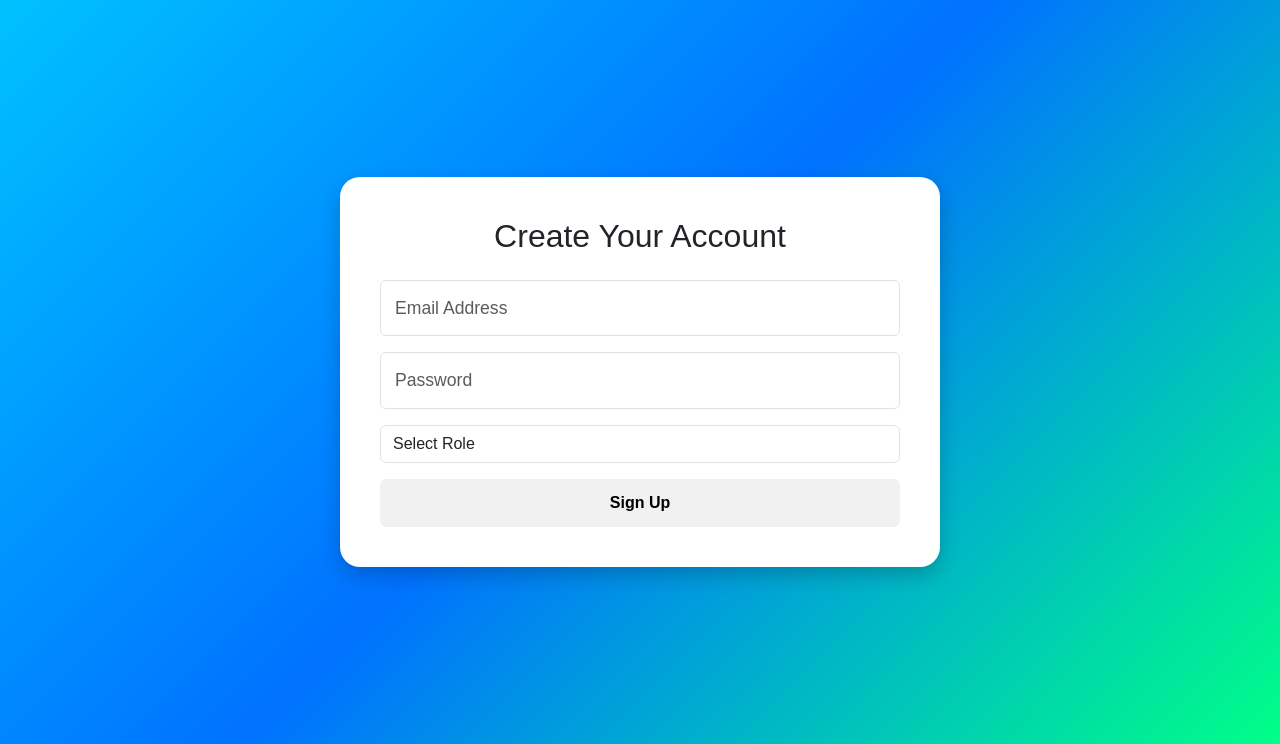
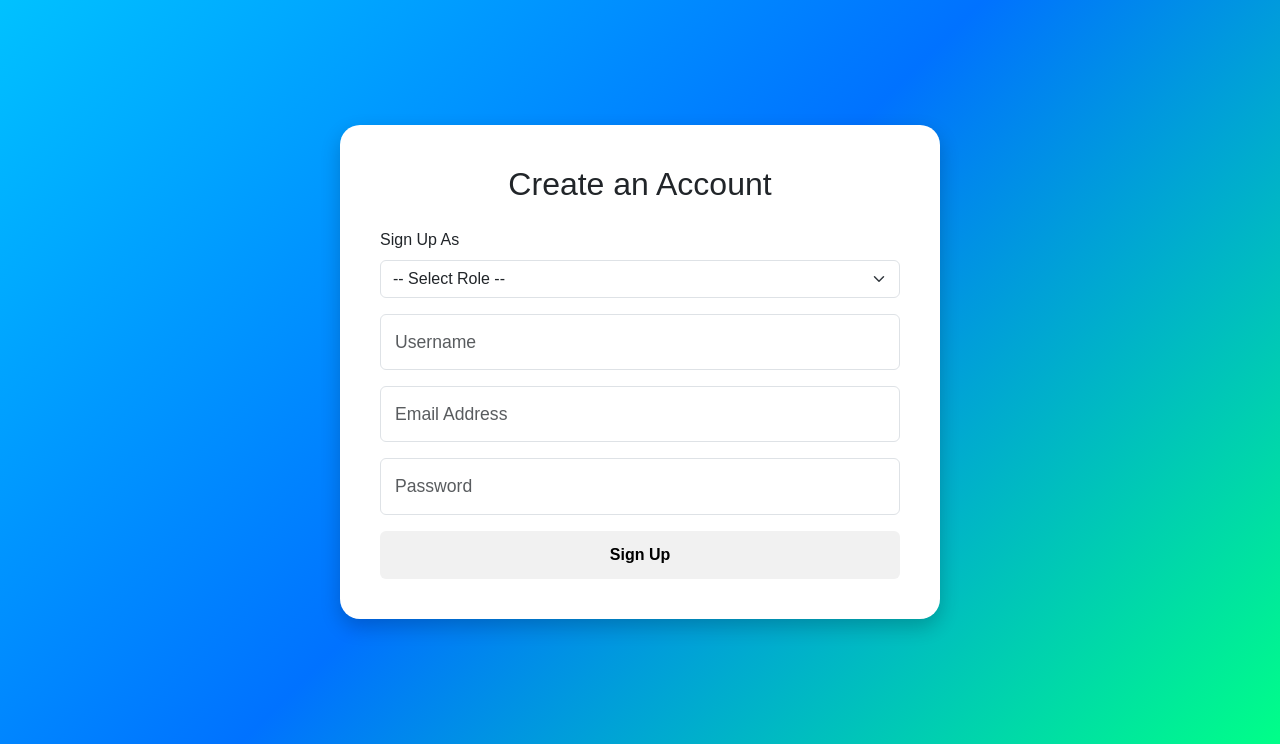
Before and after one commit to ItzBerkPower/Flask-Community-Connect, a Flask app: page /register in a window 1280 px wide. Shown: the part 56-800 px from the top of the page. Run offline with Flask 3, Linux system fonts and the light colour scheme.

Commit message:
Updated sign up page to change based on if volunteer or organisation

```diff
--- a/app.py
+++ b/app.py
@@ -135,37 +135,42 @@ def index():
 
 
 # Route to register the user
-@app.route("/register", methods = ["GET", "POST"])
+@app.route('/register', methods=['GET', 'POST'])
 def register():
-    if request.method == "POST":
-        email = request.form["email"]
-        password = generate_password_hash(request.form["password"])
-        role = request.form["role"]
+    if request.method == 'POST':
+        username = request.form['username']
+        email = request.form['email']
+        password = generate_password_hash(request.form['password'])
+        role = request.form['role']
 
-        # Initialise the cursor
         conn = get_db()
         cursor = conn.cursor()
 
-        try:
-            # Try inserting the user into database
-            cursor.execute('INSERT INTO user (email, password_hash, role) VALUES (?, ?, ?)',
-                        (email, password, role))
+        # Insert into user table
+        cursor.execute("INSERT INTO user (email, password_hash, role) VALUES (?, ?, ?)",
+                       (email, password, role))
+        user_id = cursor.lastrowid
 
-            conn.commit()
-            flash('Registration successful! You can now log in.', 'success') # Successful login -> Print login message
-            return redirect(url_for('index')) # Send user back to home page
+        if role == "volunteer":
+            first_name = request.form['first_name']
+            last_name = request.form['last_name']
+            cursor.execute("INSERT INTO volunteer (user_id, first_name, last_name) VALUES (?, ?, ?)",
+                           (user_id, first_name, last_name))
 
+        elif role == "organisation":
+            org_name = request.form['organisation_name']
+            org_desc = request.form['organisation_description']
+            org_addr = request.form['organisation_address']
+            cursor.execute("INSERT INTO organisation (user_id, name, description, address) VALUES (?, ?, ?, ?)",
+                           (user_id, org_name, org_desc, org_addr))
 
-        # If error, caused by email already being registered (Unique constraint), send warning message instead of crashing program
-        except sqlite3.IntegrityError:
-            flash("An account with that username or email already exists.", 'danger')
-            conn.rollback()
+        conn.commit()
+        conn.close()
+        flash('Registration successful! Please log in.', 'success')
+        return redirect(url_for('login'))
 
-        # Close the cursor object
-        finally:
-            conn.close()
+    return render_template('register.html')
 
-    return render_template('register.html') # Render the template
 
 
 
--- a/templates/register.html
+++ b/templates/register.html
@@ -4,23 +4,63 @@
 {% block content %}
 <div class="bubble-container">
     <div class="bubble">
-        <h2 class="text-center mb-4">Create Your Account</h2>
+        <h2 class="text-center mb-4">Create an Account</h2>
+
         <form method="POST">
+            <!-- Role selection -->
+            <div class="mb-3">
+                <label for="role" class="form-label">Sign Up As</label>
+                <select class="form-select" id="role" name="role" required onchange="toggleFields()">
+                    <option value="">-- Select Role --</option>
+                    <option value="volunteer">Volunteer</option>
+                    <option value="organisation">Organisation</option>
+                </select>
+            </div>
+
+            <!-- Shared fields -->
+            <div class="mb-3">
+                <input type="text" class="form-control" name="username" placeholder="Username" required>
+            </div>
             <div class="mb-3">
                 <input type="email" class="form-control" name="email" placeholder="Email Address" required>
             </div>
             <div class="mb-3">
                 <input type="password" class="form-control" name="password" placeholder="Password" required>
             </div>
-            <div class="mb-3">
-                <select name="role" class="form-control" required>
-                    <option value="" disabled selected>Select Role</option>
-                    <option value="volunteer">Volunteer</option>
-                    <option value="organisation">Organisation</option>
-                </select>
+
+            <!-- Volunteer fields -->
+            <div id="volunteer-fields" style="display:none;">
+                <div class="mb-3">
+                    <input type="text" class="form-control" name="first_name" placeholder="First Name">
+                </div>
+                <div class="mb-3">
+                    <input type="text" class="form-control" name="last_name" placeholder="Last Name">
+                </div>
             </div>
+
+            <!-- Organisation fields -->
+            <div id="organisation-fields" style="display:none;">
+                <div class="mb-3">
+                    <input type="text" class="form-control" name="organisation_name" placeholder="Organisation Name">
+                </div>
+                <div class="mb-3">
+                    <textarea class="form-control" name="organisation_description" placeholder="Organisation Description"></textarea>
+                </div>
+                <div class="mb-3">
+                    <input type="text" class="form-control" name="organisation_address" placeholder="Organisation Address">
+                </div>
+            </div>
+
             <button type="submit" class="btn btn-custom w-100">Sign Up</button>
         </form>
     </div>
 </div>
+
+<script>
+function toggleFields() {
+    const role = document.getElementById("role").value;
+    document.getElementById("volunteer-fields").style.display = (role === "volunteer") ? "block" : "none";
+    document.getElementById("organisation-fields").style.display = (role === "organisation") ? "block" : "none";
+}
+</script>
 {% endblock %}
```
Also changed, not shown: database.db.
